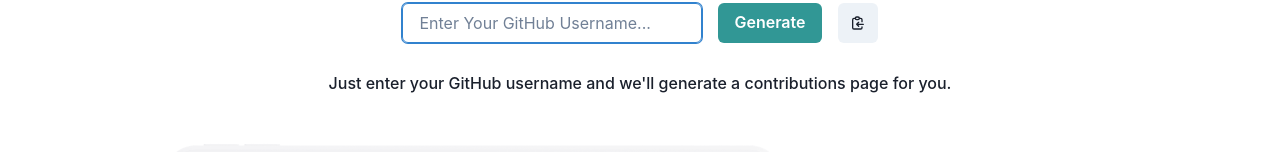
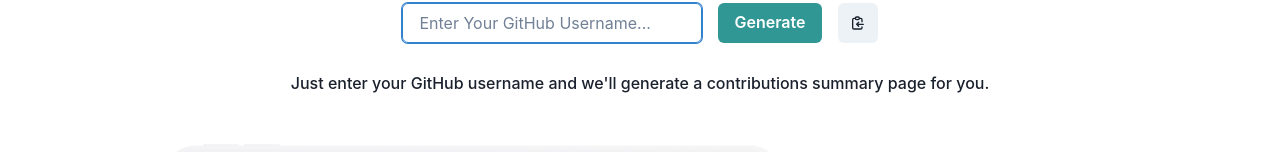
Before and after one commit to OpenSource-Journey/Your-Github-Contributions, a React (Create React App) app: page / in a window 1280 px wide. Shown: the part 506-658 px from the top of the page. Built offline with nearby package versions, Linux system fonts and the light colour scheme.

Commit message:
chore: update the tagline

```diff
--- a/src/pages/HomePage/HomePage.tsx
+++ b/src/pages/HomePage/HomePage.tsx
@@ -48,8 +48,8 @@
       </Text>
       <UserNameForm />
       <Text lineHeight={1} fontWeight="medium" textAlign="center">
-        Just enter your GitHub username and we'll generate a contributions page
-        for you.
+        Just enter your GitHub username and we'll generate a contributions
+        summary page for you.
       </Text>
 
       <Grid
```
